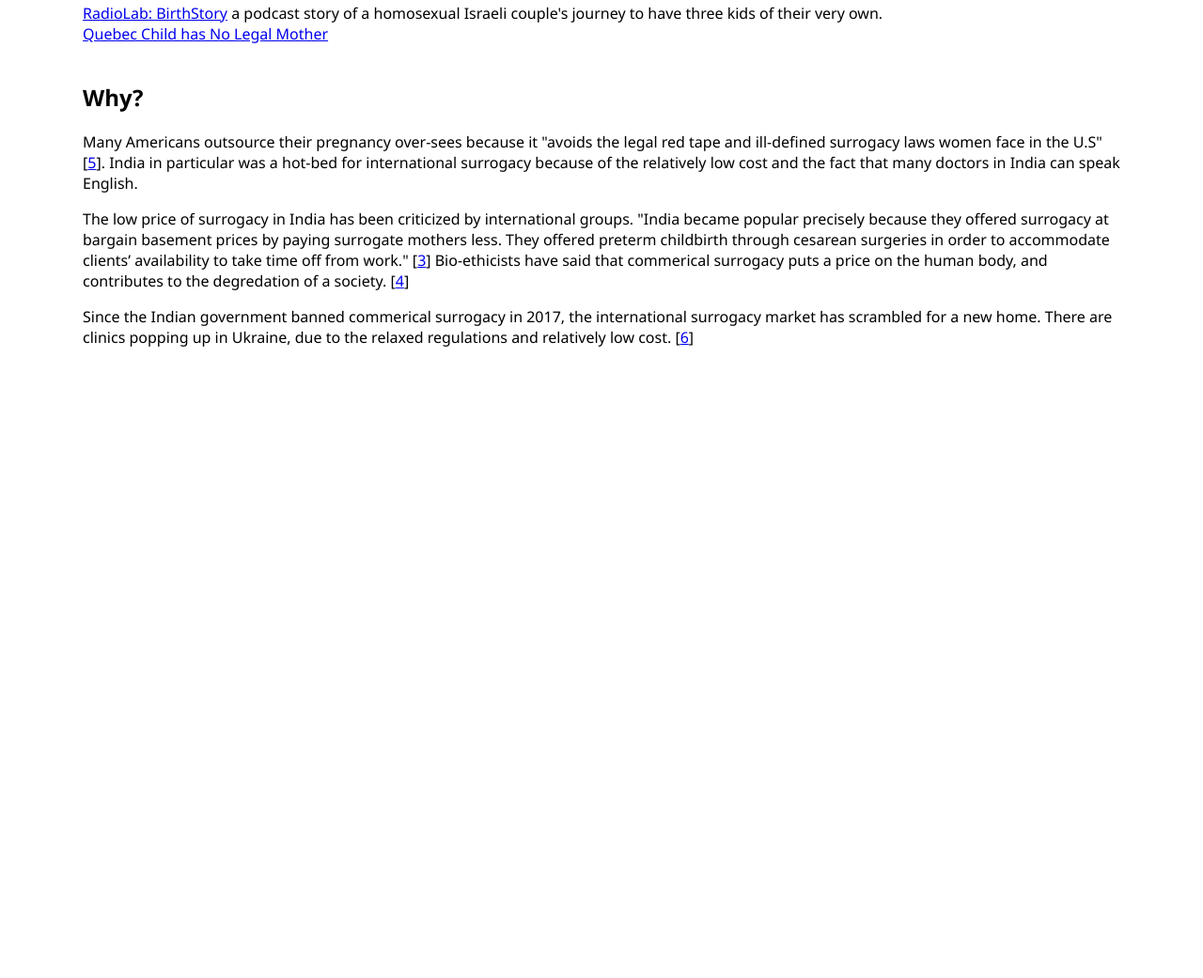
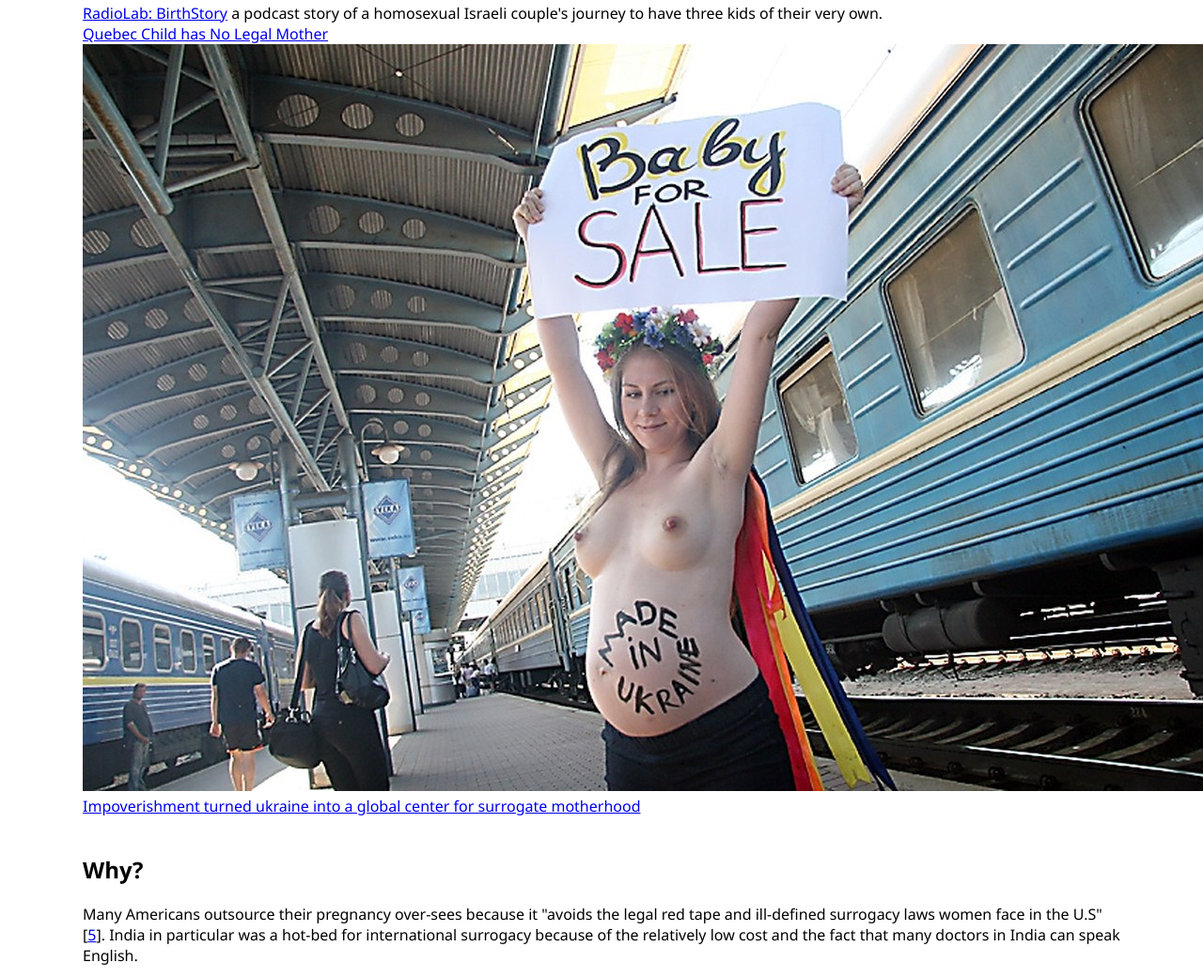
Before and after one commit to rlyshw/GlobalSurrogacyInfo, a plain HTML site: page index.html in a window 1280 px wide. Shown: the part 2041-3082 px from the top of the page at 94% size. Before the commit the page ends 2445 px from the top, so only its background shows below. Drawn offline with nearby package versions, Linux system fonts and the light colour scheme; a script that the page names is missing.

Commit message:
added another image, and story

```diff
--- a/index.html
+++ b/index.html
@@ -49,7 +49,6 @@
       </div>
       <div>Source: [<a href="https://en.wikipedia.org/wiki/Surrogacy_laws_by_country">2</a>]</div>
     </div>
-
     <p>Please note: the above map is a bit outdated. India and Thailand, for instance, has since outlawed commercial surrogacy. [<a href="//theconversation.com/india-outlawed-commercial-surrogacy-clinics-are-finding-loopholes-81784">3</a>][<a href="http://www.bbc.com/news/world-asia-43169974">4</a>]</p>
   </div>
   <div class="section">
@@ -57,6 +56,10 @@
     <p>Here are some links to interesting stories about surrogacy around the globe.</p>
     <div><a href="https://www.wnycstudios.org/story/birthstory/">RadioLab: BirthStory</a> a podcast story of a homosexual Israeli couple's journey to have three kids of their very own.</div>
     <div><a href="http://www.cbc.ca/news/canada/montreal/born-to-surrogate-child-has-no-legal-mother-quebec-judge-rules-1.822683">Quebec Child has No Legal Mother</a></div>
+    <div>
+      <img src="ukraine_protest.jpeg" alt="">
+      <a href="http://www.stalkerzone.org/impoverishment-turned-ukraine-into-a-global-center-for-surrogate-motherhood/">Impoverishment turned ukraine into a global center for surrogate motherhood</a>
+    </div>
   </div>
   <div class="section">
     <h2>Why?</h2>
```
Also changed, not shown: ukraine_protest.jpeg (added).
